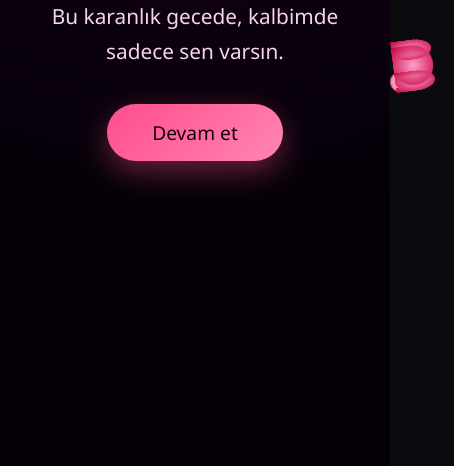
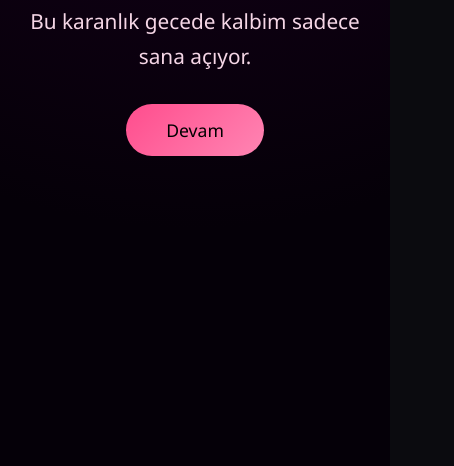
Before and after one commit to HESProgramming/ogulgerek-server, a plain HTML site: page index.html in a window 390 px wide. Shown: the part 378-844 px from the top of the page, 454 px wide, since content can reach past the window. Drawn offline with Linux system fonts and the light colour scheme.

Commit message:
Refactor HTML and CSS for better readability

```diff
--- a/index.html
+++ b/index.html
@@ -6,16 +6,9 @@
 
 <meta name="viewport" content="width=device-width, initial-scale=1.0, viewport-fit=cover">
 <meta name="theme-color" content="#0b0b0f">
-<meta name="apple-mobile-web-app-capable" content="yes">
-<meta name="apple-mobile-web-app-status-bar-style" content="black-translucent">
 
 <style>
-*{
-    margin:0;
-    padding:0;
-    box-sizing:border-box;
-    font-family:'Segoe UI',sans-serif;
-}
+*{margin:0;padding:0;box-sizing:border-box;font-family:'Segoe UI',sans-serif;}
 
 html,body{
     width:100%;
@@ -25,7 +18,6 @@ html,body{
     color:#fff;
 }
 
-/* SAHNELER */
 .scene{
     position:absolute;
     inset:0;
@@ -38,209 +30,115 @@ html,body{
     background:radial-gradient(circle at top,#1a001f,#050008 70%);
     z-index:2;
 }
-
 .scene.active{display:flex;}
 
-h1{
-    font-size:2.4rem;
-    margin-bottom:20px;
-    color:#ff5fa2;
-    text-shadow:0 0 20px rgba(255,95,162,.6);
-    animation:fade 2s ease;
+h1{font-size:2.4rem;color:#ff5fa2;margin-bottom:20px;}
+p{font-size:1.3rem;color:#f5d6e6;max-width:650px;line-height:1.7;}
+
+button{
+    margin-top:30px;
+    padding:14px 40px;
+    border:none;
+    border-radius:40px;
+    font-size:1.1rem;
+    background:linear-gradient(135deg,#ff4d8d,#ff85b3);
+    cursor:pointer;
 }
 
-p{
-    font-size:1.3rem;
-    max-width:650px;
-    line-height:1.7;
-    color:#f5d6e6;
-    animation:fade 3s ease;
+/* 🌱 ALT BAHÇE */
+.garden{
+    position:fixed;
+    bottom:0;
+    left:0;
+    width:100%;
+    height:35%;
+    pointer-events:none;
+    z-index:1;
 }
 
-button{
-    margin-top:35px;
-    padding:15px 45px;
-    font-size:1.2rem;
-    border:none;
-    border-radius:40px;
-    background:linear-gradient(135deg,#ff4d8d,#ff85b3);
-    color:#16000a;
-    cursor:pointer;
-    box-shadow:0 10px 30px rgba(255,77,141,.4);
-    transition:.3s;
-}
-
-button:hover{transform:scale(1.1);}
-
-/* UÇUŞAN GÜLLER */
-.rose{
+/* 🌹 ÇİÇEK */
+.flower{
     position:absolute;
-    width:70px;
-    height:70px;
-    transform-style:preserve-3d;
-    animation:float 6s infinite ease-in-out;
-    z-index:1;
+    bottom:-60px;
+    width:40px;
+    height:40px;
+    animation:grow 6s infinite ease-in-out;
 }
 
 .petal{
     position:absolute;
-    width:40px;
-    height:40px;
+    width:18px;
+    height:18px;
     background:radial-gradient(circle,#ff9ecf,#c3003a);
     border-radius:50% 50% 50% 0;
 }
 
 .center{
     position:absolute;
-    width:20px;
-    height:20px;
-    background:radial-gradient(circle,#ffd6e8,#ff4d8d);
+    width:10px;
+    height:10px;
+    background:#ffd6e8;
     border-radius:50%;
-    top:25px;
-    left:25px;
-}
-
-.petal:nth-child(1){transform:rotateY(0deg) translateZ(18px);}
-.petal:nth-child(2){transform:rotateY(60deg) translateZ(18px);}
-.petal:nth-child(3){transform:rotateY(120deg) translateZ(18px);}
-.petal:nth-child(4){transform:rotateY(180deg) translateZ(18px);}
-.petal:nth-child(5){transform:rotateY(240deg) translateZ(18px);}
-.petal:nth-child(6){transform:rotateY(300deg) translateZ(18px);}
-
-/* BAHÇE */
-.garden{
-    position:fixed;
-    bottom:0;
-    left:0;
-    width:100%;
-    height:35vh;
-    pointer-events:none;
-    overflow:hidden;
-    z-index:0;
-}
-
-.grow-rose{
-    position:absolute;
-    bottom:-80px;
-    width:50px;
-    height:50px;
-    transform-origin:bottom center;
-    animation:grow 7s ease-in-out infinite;
-}
-
-/* ANİMASYONLAR */
-@keyframes float{
-    0%{transform:translateY(0) rotateZ(0deg);}
-    50%{transform:translateY(-50px) rotateZ(180deg);}
-    100%{transform:translateY(0) rotateZ(360deg);}
+    top:15px;
+    left:15px;
 }
 
 @keyframes grow{
-    0%{transform:scale(0) translateY(80px); opacity:0;}
-    50%{transform:scale(1) translateY(0); opacity:1;}
-    100%{transform:scale(0) translateY(80px); opacity:0;}
-}
-
-@keyframes fade{
-    from{opacity:0; transform:translateY(30px);}
-    to{opacity:1; transform:translateY(0);}
+    0%{transform:translateY(0) scale(0);opacity:0;}
+    30%{opacity:1;}
+    100%{transform:translateY(-120px) scale(1);opacity:0;}
 }
 </style>
 </head>
 
 <body>
 
-<!-- BAHÇE -->
 <div class="garden" id="garden"></div>
 
-<!-- UÇUŞAN GÜLLER -->
-<script>
-for(let i=0;i<16;i++){
-    const r=document.createElement("div");
-    r.className="rose";
-    r.style.left=Math.random()*100+"%";
-    r.style.top=Math.random()*100+"%";
-    r.style.animationDuration=4+Math.random()*4+"s";
-
-    for(let j=0;j<6;j++){
-        const p=document.createElement("div");
-        p.className="petal";
-        r.appendChild(p);
-    }
-    const c=document.createElement("div");
-    c.className="center";
-    r.appendChild(c);
-
-    document.body.appendChild(r);
-}
-</script>
-
-<!-- SAHNELER -->
 <div class="scene active">
     <h1>Ogulgerek 🌹</h1>
-    <p>Bu karanlık gecede, kalbimde sadece sen varsın.</p>
-    <button onclick="next()">Devam et</button>
-</div>
-
-<div class="scene">
-    <h1>Bir süredir…</h1>
-    <p>Seni düşündüğümde içimde güller açıyor.</p>
+    <p>Bu karanlık gecede kalbim sadece sana açıyor.</p>
     <button onclick="next()">Devam</button>
 </div>
 
 <div class="scene">
-    <h1>Gerçek şu ki…</h1>
-    <p>Gülüşün gecemi aydınlatan tek ışık.</p>
+    <h1>Bir his…</h1>
+    <p>Sessiz ama derin, tıpkı gecede açan güller gibi.</p>
     <button onclick="next()">Devam</button>
 </div>
 
 <div class="scene">
-    <h1>Ogulgerek 💗</h1>
-    <p>Ben senden hoşlanıyorum.<br>Kalbim bunu saklayamadı.</p>
-    <button onclick="next()">Son</button>
-</div>
-
-<div class="scene">
-    <h1>🌹</h1>
-    <p>
-        Eğer istersen bu hikâyeyi birlikte yazabiliriz.<br>
-        İstemezsen bile, bu hislerim hep güzel kalacak.
-    </p>
+    <h1>💗</h1>
+    <p>Kalbim seni seçti.</p>
 </div>
 
 <script>
-/* SAHNE GEÇİŞ */
 let i=0;
-const s=document.querySelectorAll(".scene");
+const scenes=document.querySelectorAll(".scene");
 function next(){
-    s[i].classList.remove("active");
+    scenes[i].classList.remove("active");
     i++;
-    if(i<s.length) s[i].classList.add("active");
+    if(i<scenes.length) scenes[i].classList.add("active");
 }
 
-/* BAHÇEDEN GÜL ÇIKMA */
+/* ALT ÇİÇEKLER */
 const garden=document.getElementById("garden");
-
-function growRose(){
-    const rose=document.createElement("div");
-    rose.className="grow-rose";
-    rose.style.left=Math.random()*100+"%";
-    rose.style.animationDuration=6+Math.random()*4+"s";
-
-    for(let i=0;i<6;i++){
+setInterval(()=>{
+    const f=document.createElement("div");
+    f.className="flower";
+    f.style.left=Math.random()*100+"%";
+    for(let i=0;i<5;i++){
         const p=document.createElement("div");
         p.className="petal";
-        rose.appendChild(p);
+        p.style.transform=`rotate(${i*72}deg) translate(12px)`;
+        f.appendChild(p);
     }
     const c=document.createElement("div");
     c.className="center";
-    rose.appendChild(c);
-
-    garden.appendChild(rose);
-    setTimeout(()=>rose.remove(),10000);
-}
-
-setInterval(growRose,600);
+    f.appendChild(c);
+    garden.appendChild(f);
+    setTimeout(()=>f.remove(),6000);
+},700);
 </script>
 
 </body>
```
